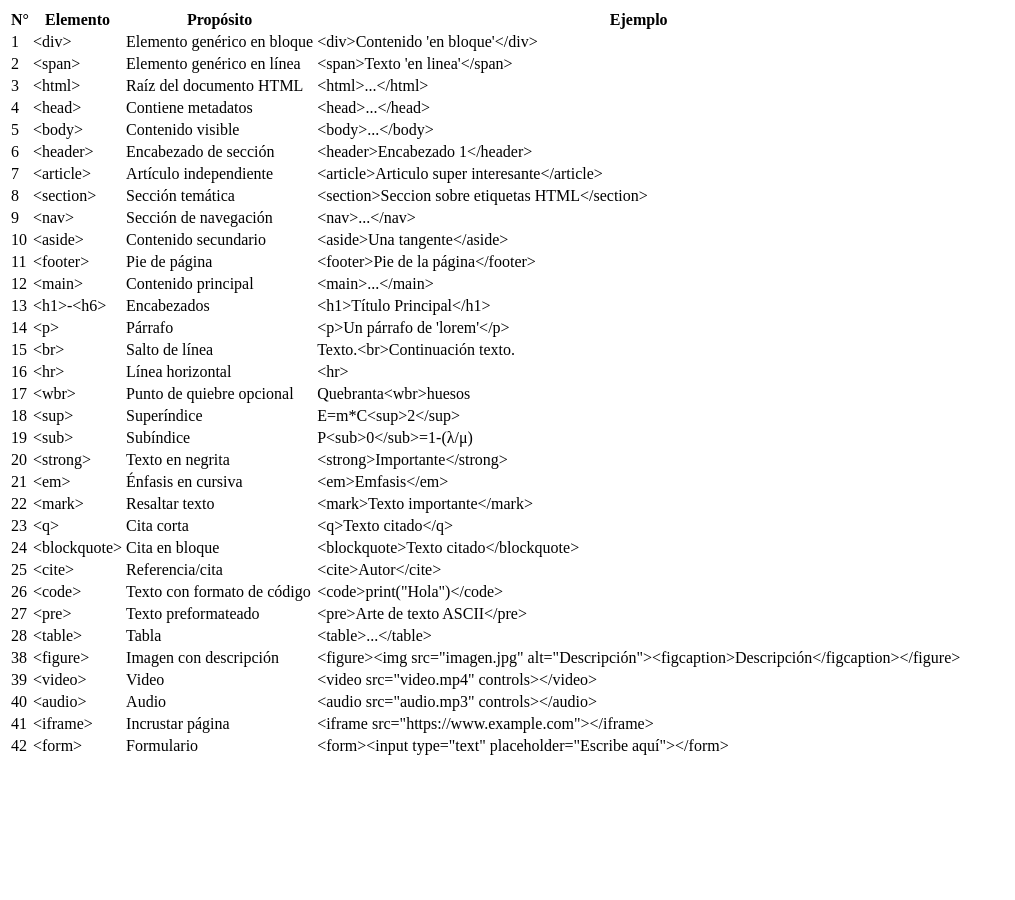
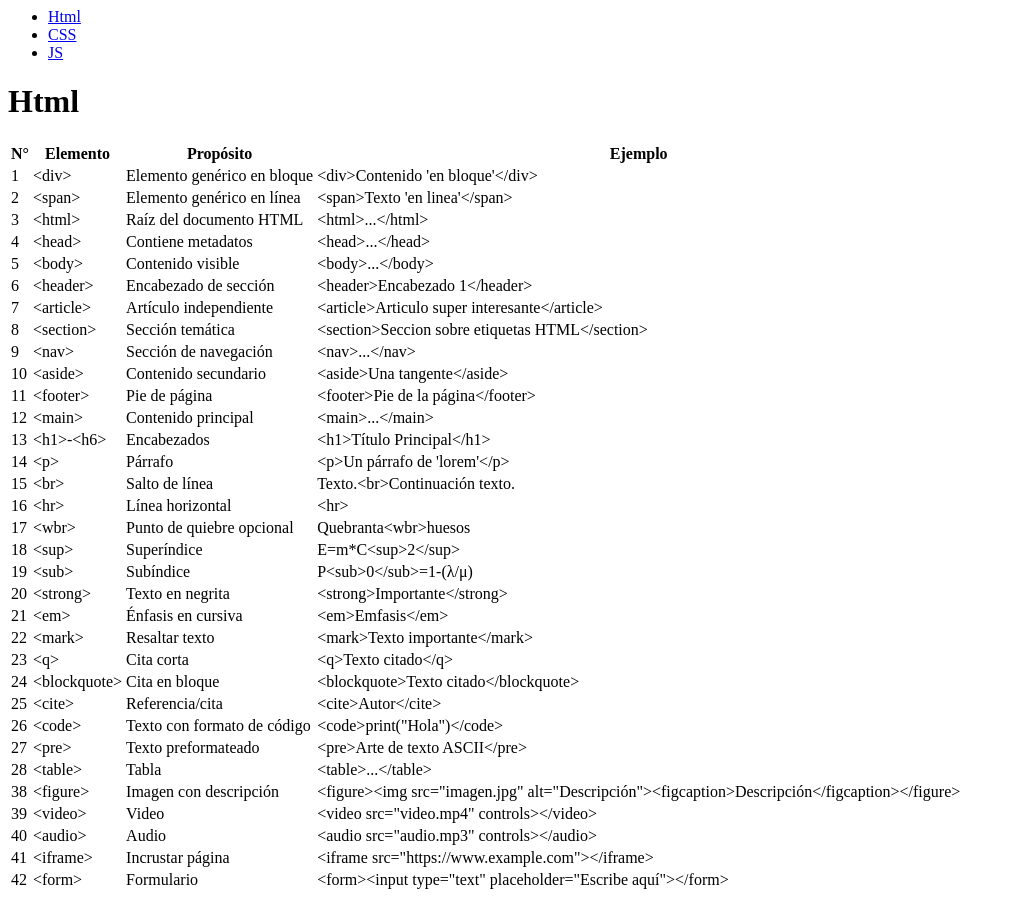
Before and after one commit to branOvando/tarea1, a plain HTML site: page dist/index.html in a window 1280 px wide. Shown: the whole page, without its empty margins (0-1015 px from the left). Before the commit the page ends 800 px from the top, so only its background shows below. Drawn offline with Linux system fonts and the light colour scheme.

Commit message:
subido la ultima vez

```diff
--- a/dist/index.html
+++ b/dist/index.html
@@ -1,4 +1,14 @@
 <table>
+    <header>
+        <nav>
+            <UL>
+                <li><a href="index.html">Html</a></li>
+                <li><a href="css.html">CSS</a></li>
+                <li><a href="js.html">JS</a></li>
+            </UL>
+        </nav>
+    </header>
+    <main><H1>Html</H1></main>
     <thead>
         <tr>
             <th>N°</th>
```
Also changed, not shown: index.html (+10 -0 lines).
